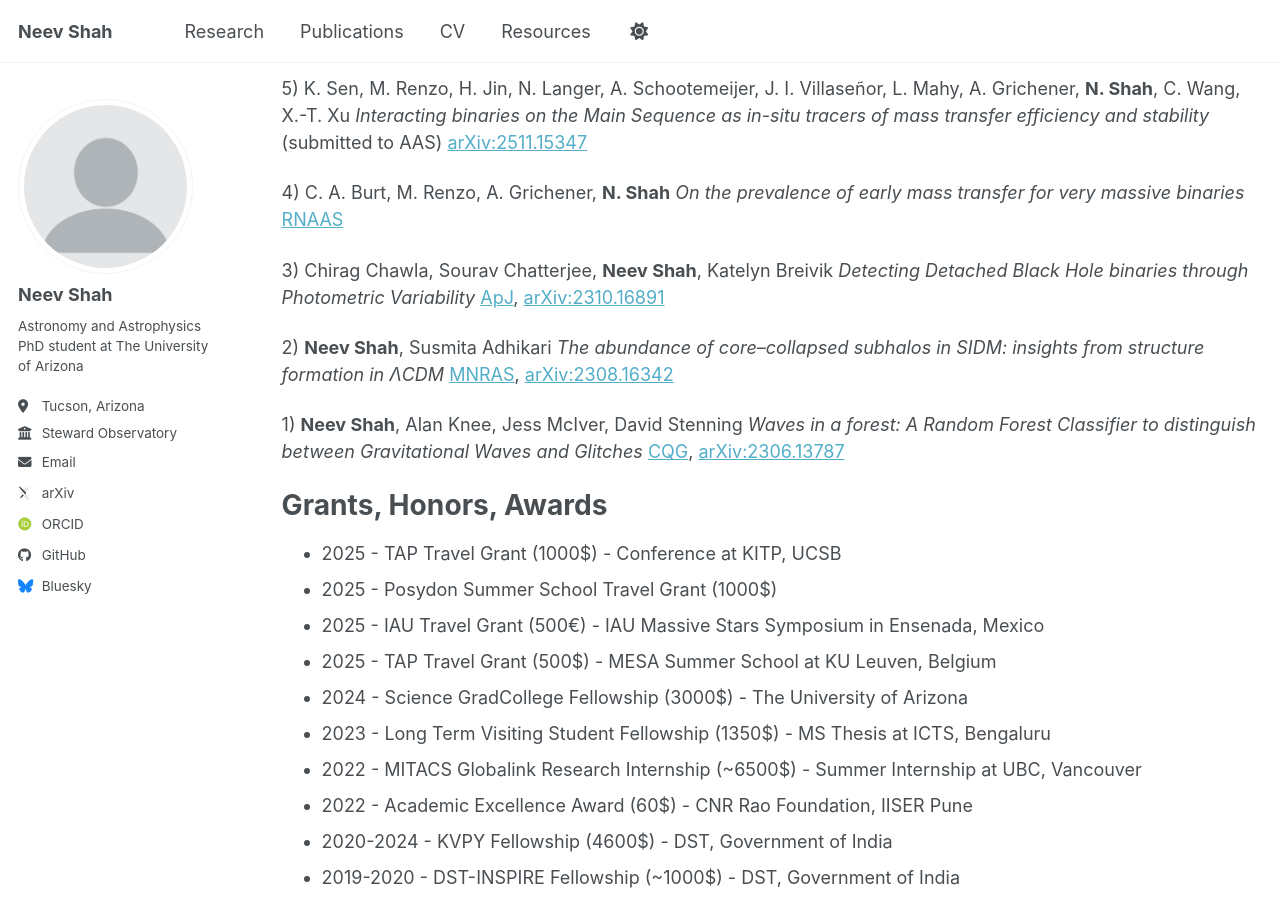
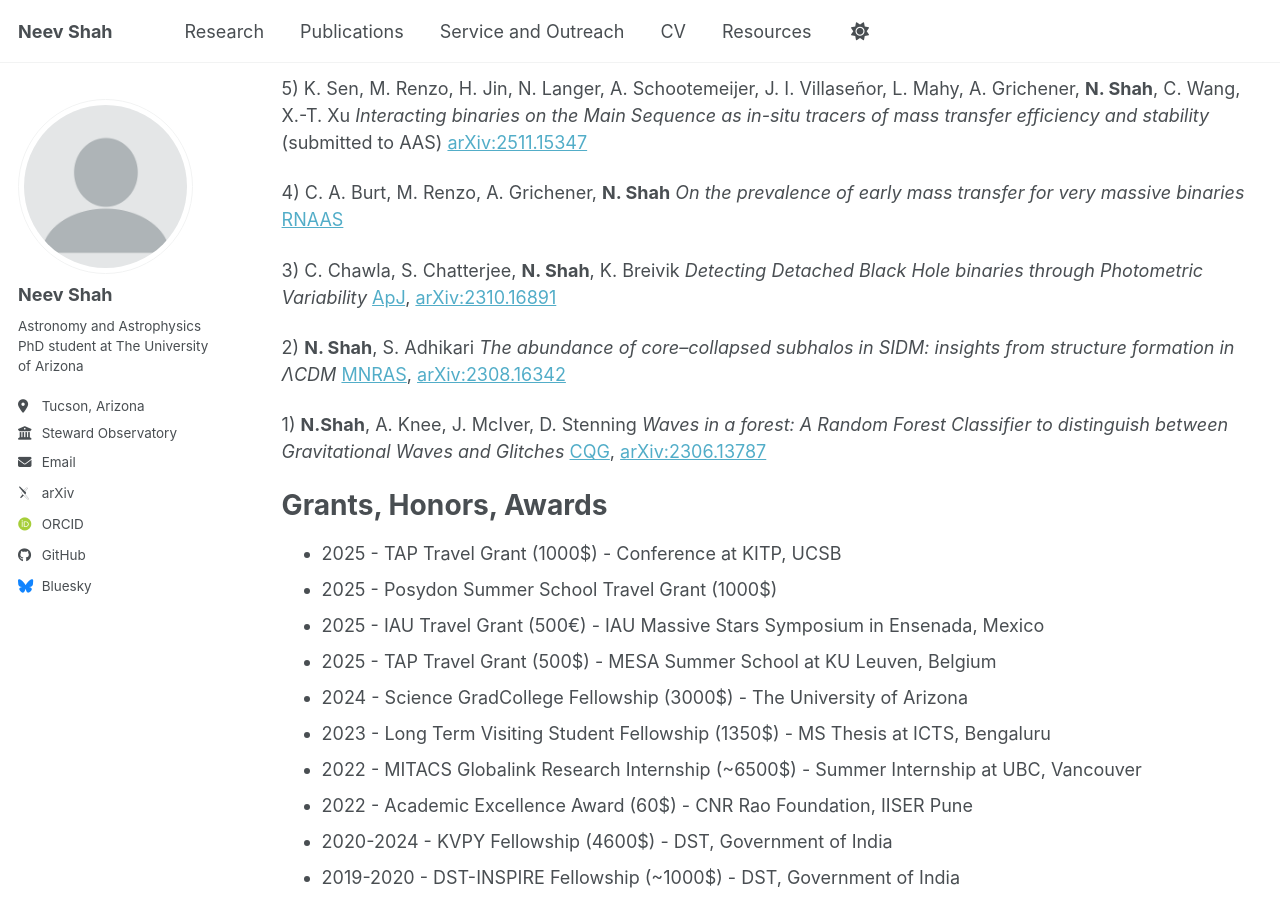
Before and after one commit to neevshah101/neevshah101.github.io, a Jekyll site: the page built from _pages/cv.md, in a window 1280 px wide and 900 px high, scrolled down 359 px. Built offline with Jekyll 4.4.1, drawn with Linux system fonts in a browser that asks for light colours; some web fonts are replaced; a script bundle is joined from its source files by our own code; library files that are not in the unit come from our copies.

Commit message:
added more

```diff
--- a/_data/navigation.yml
+++ b/_data/navigation.yml
@@ -13,6 +13,9 @@
 
   - title: "Publications"
     url: /publications/
+
+  - title: "Service and Outreach"
+    url: /outreach/
 
   # - title: "Talks"
   #   url: /talks/
--- a/_pages/cv.md
+++ b/_pages/cv.md
@@ -27,15 +27,15 @@
 *On the prevalence of early mass transfer for very massive binaries*
 [RNAAS](https://iopscience.iop.org/article/10.3847/2515-5172/adc921)
 
-3) Chirag Chawla, Sourav Chatterjee, **Neev Shah**, Katelyn Breivik
+3) C. Chawla, S. Chatterjee, **N. Shah**, K. Breivik
 *Detecting Detached Black Hole binaries through Photometric Variability*
 [ApJ](https://iopscience.iop.org/article/10.3847/1538-4357/ad7b0b), [arXiv:2310.16891](https://arxiv.org/abs/2310.16891)
 
-2) **Neev Shah**, Susmita Adhikari
+2) **N. Shah**, S. Adhikari
 *The abundance of core–collapsed subhalos in SIDM: insights from structure formation in ΛCDM*
 [MNRAS](https://academic.oup.com/mnras/article/529/4/4611/7633967?login=false), [arXiv:2308.16342](https://arxiv.org/abs/2308.16342)
 
-1) **Neev Shah**, Alan Knee, Jess McIver, David Stenning
+1) **N.Shah**, A. Knee, J. McIver, D. Stenning
 *Waves in a forest: A Random Forest Classifier to distinguish between Gravitational Waves and Glitches*
 [CQG](https://iopscience.iop.org/article/10.1088/1361-6382/ad0424), [arXiv:2306.13787](https://arxiv.org/abs/2306.13787)
 
```
Also changed, not shown: _pages/outreach.md (added, +30 -0 lines), _pages/publications.md (+0 -1 lines).
